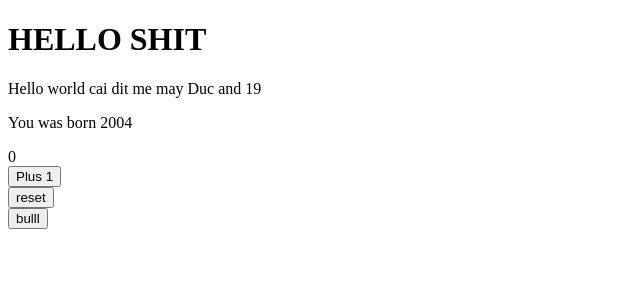
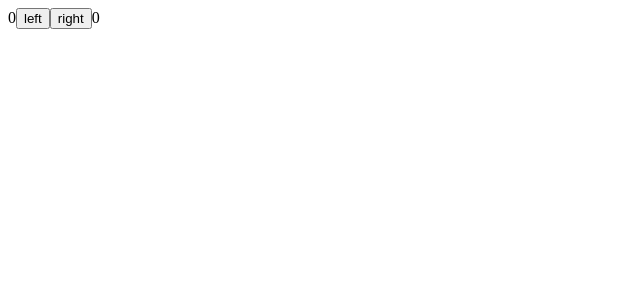
Before and after one commit to DucLUT/FullStackOpen_UniversityOfHelsinki, a React (Vite) app in the folder part1/: page / in a window 1280 px wide. Shown: the top 300 px of the page, without its empty margins (0-640 px from the left). Built offline with nearby package versions, Linux system fonts and the light colour scheme.

Commit message:
Just for mile stone

```diff
--- a/part1/src/App.jsx
+++ b/part1/src/App.jsx
@@ -43,17 +43,13 @@ const Button = ({handleClick, text}) => {
 
 
 const App = () => {
-  const friends = [
-    { id: 1, name: 'Alice', age: 20 },
-    { id: 2, name: 'Bob', age: 21 },
-    { id: 3, name: 'Charlie', age: 22 },
-  ]
-  const nigga = ['black',' nigggakynn']
-  console.log("Keep the console open while you work on this section")
+
+
   const now = new Date();
-  const a = 10;
+  const a = 1;
   const b = 20;
-  console.log(`Hello world, it is ${now} and ${a} plus ${b} is ${a + b}`);
+  const [left, setLeft] = useState(0)
+  const [right, setRight] = useState(0)
   const [counter, setCounter] = useState(0)
   // setTimeout(
   //   () => setCounter(counter + 1),1000)
@@ -68,8 +64,22 @@ const App = () => {
       <Display counter={counter}/>
       <Button handleClick = {() => setCounter(counter + 1)} text = "Plus 1"/>
       <Button handleClick = {() => setCounter(0)} text = "reset"/>
-      <Button handleClick = {() => console.log("UFckckckck")} text = "bulll"/>
+      <Button handleClick = {() => setCounter(counter - 1)} text = "bulll"/>
       </>
+    )
+  }
+  if (a === 1){
+    return (
+      <div>
+        {left}
+        <button onClick={() => setLeft(left + 1)}>
+          left
+        </button>
+        <button onClick={() => setRight(right + 1)}>
+          right
+        </button>
+        {right}
+      </div>
     )
   }
   return (
```
